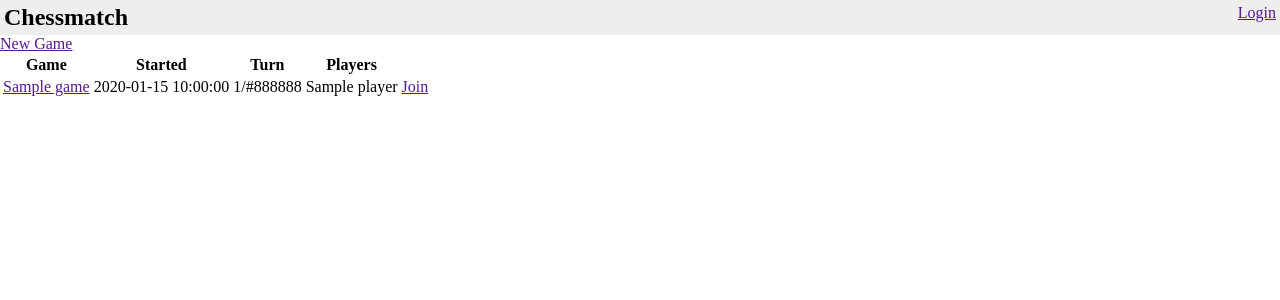
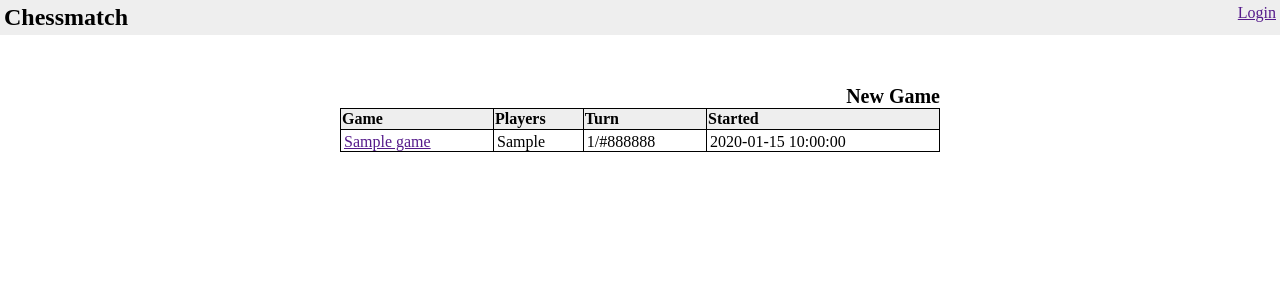
Before and after one commit to lithium/django-chessmatch, a Python web app: template apps/chessmatch/templates/chessmatch/lobby.html in a window 1280 px wide. Shown: the top 300 px of the page. Run offline with Jinja, Linux system fonts and the light colour scheme; the template is opened without the code that fills it: most values are stand-ins (such as "Sample title", 1, 10 or a date in 2020); some libraries are stand-ins or nearby versions.

Commit message:
graybox styling

```diff
--- a/apps/chessmatch/models.py
+++ b/apps/chessmatch/models.py
@@ -55,6 +55,11 @@ class Game(basic_models.SlugModel):
     started_at = models.DateTimeField(blank=True, null=True, default=None)
     turn_number = models.PositiveIntegerField(default=0)
     turn_color = models.IntegerField(choices=COLOR_CHOICES, default=0)
+
+    @property
+    def comma_players(self):
+        return ', '.join(unicode(gp.player) for gp in self.gameplayer_set.all())
+
 
     def save(self, *args, **kwargs):
         if not self.slug:
--- a/apps/chessmatch/templates/chessmatch/board.html
+++ b/apps/chessmatch/templates/chessmatch/board.html
@@ -69,7 +69,7 @@
 
     <section class="game-info">
         <h1>{{game.name}}</h1>
-        <h3>{%for gp in game.gameplayer_set.all()%}{{gp.player}}{%if not loop.last%}, {%endif%}{%endfor%}</h3>
+        {# <h3>{{game.comma_players}}</h3> #}
 
         {%if not game.started_at%}
         <a href="{{url('chessmatch_start', slug=game.slug)}}">Start Game</a>
--- a/apps/chessmatch/templates/chessmatch/lobby.html
+++ b/apps/chessmatch/templates/chessmatch/lobby.html
@@ -3,19 +3,37 @@
 {%block content%}
 
 
-<a href="{{url('chessmatch_newgame')}}">New Game</a>
 
-<table class="lobby">
-<tr><th>Game</th><th>Started</th><th>Turn</th><th>Players</th></tr>
-{%for game in games%}
-<tr>
-    <td><a href="{{url('chessmatch_game', slug=game.slug)}}">{{game.name}}</a></td>
-    <td>{{game.started_at}}</td>
-    <td>{{game.turn_number}}/{{game.get_turn_color_display()}}</td>
-    <td>{%for gp in game.gameplayer_set.all().select_related()%}<div>{{gp.player}}</div>{%endfor%}</td>
-    <td> <a href="{{url('chessmatch_join', slug=game.slug)}}">Join</a></td>
-</tr>
-{%endfor%}
-</table>
+<section class="lobby">
 
+	<aside class="newgame">
+		<a class="action" href="{{url('chessmatch_newgame')}}">New Game</a>
+	</aside>
+
+	<table class="gamelist">
+	<tr>
+		<th>Game</th>
+		<th>Players</th>
+		<th>Turn</th>
+		<th>Started</th>
+	</tr>
+	{%for game in games%}
+	<tr>
+	    <td><a href="{{url('chessmatch_game', slug=game.slug)}}">{{game.name}}</a></td>
+	    <td>
+	    	{%if not game.started_at %}
+	    	<a href="{{url('chessmatch_join', slug=game.slug)}}">Join</a>
+	    	{%endif%}
+	    	{{game.comma_players}}
+	    </td>
+	    <td>
+	    	{%if game.turn_number%}{{game.turn_number}}/{{game.get_turn_color_display()}}
+	    	{%else%}Seating...
+	    	{%endif%}
+	    </td>
+	    <td>{%if game.started_at%}{{game.started_at}}{%endif%}</td>
+	</tr>
+	{%endfor%}
+	</table>
+</section>
 {%endblock%}
--- a/apps/mainsite/static/css/screen.css
+++ b/apps/mainsite/static/css/screen.css
@@ -4,7 +4,8 @@ body {
     padding: 0;
 }
 
-/* base header */
+
+/* base layout */
 section#page-header {
     position: relative;
     vertical-align: top;
@@ -32,9 +33,54 @@ section#page-header p.loginout {
     margin:0;
 }
 
+section#content {
+    margin: 20px;
+}
 
 
-/* board view layout */
+
+/* lobby layout */
+
+section.lobby {
+    margin: 50px auto 100px auto;
+    width: 600px;
+}
+.lobby table.gamelist {
+    width: 600px;
+    border-spacing: 0;
+    border-bottom: 1px solid black;
+    border-right: 1px solid black;
+}
+.lobby table.gamelist th {
+    text-align: left;
+    border-left: 1px solid black;
+    border-top: 1px solid black;
+    background: #eeeeee;
+}
+.lobby table.gamelist td {
+    vertical-align: top;
+    border-left: 1px solid black;
+    border-top: 1px solid black;
+    padding: 3px 3px 0 3px;
+}
+
+.lobby .newgame {
+    float: right;
+    font-size: 20px;
+    font-weight: bold;
+}
+.lobby .newgame a:link,
+.lobby .newgame a:visited,
+.lobby .newgame a:hover
+{
+    text-decoration: none;
+    color: black;
+
+}
+
+
+
+/* board layout */
 
 section.game-board {
     float: left;
--- a/apps/mainsite/templates/base.html
+++ b/apps/mainsite/templates/base.html
@@ -8,6 +8,7 @@
         {% endblock %}
 
         <title>{% block page_title %}{% endblock %}</title>
+
         {% block styles %}
         <link rel="StyleSheet" href="{{STATIC_URL}}css/screen.css">
         {% endblock %}
@@ -26,7 +27,11 @@
             <div style="clear: both"></div>
         </section>
 
+        <section id="content">
         {% block content %}{% endblock %}
+        </section>
+
+
         {% block scripts %}
         <script src="https://ajax.googleapis.com/ajax/libs/jquery/1.7.1/jquery.min.js"></script>
         <script src="https://ajax.googleapis.com/ajax/libs/jqueryui/1.8.16/jquery-ui.min.js"></script>
```
